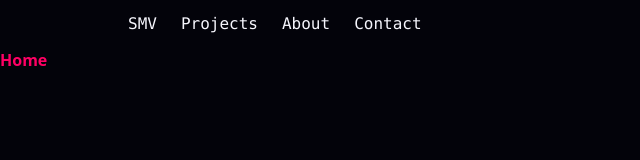
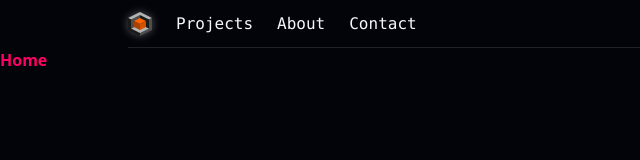
Before and after one commit to halfrice/small-volume-milling, a Next.js app: page / in a window 1280 px wide. Shown: the top 160 px of the page, without its empty margins (0-640 px from the left). Built offline with nearby package versions, Linux system fonts and the light colour scheme.

Commit message:
Add svg logo

```diff
--- a/app/components/navbar.tsx
+++ b/app/components/navbar.tsx
@@ -1,3 +1,4 @@
+import Image from "next/image"
 import Link from "next/link"
 
 const routes = [
@@ -18,9 +19,18 @@ const routes = [
 const Navbar = () => {
   return (
     <nav className="flex flex-col items-center justify-between h-12 px-6">
-      <div className="flex items-start max-w-5xl w-full h-full font-mono text-md">
+      <div className="flex items-start max-w-5xl w-full h-full font-mono text-md border-b border-[--dark-gray]">
         <div className="flex items-center space-x-6 h-full">
-          <Link href="/">SMV</Link>
+          <Link href="/">
+            <Image
+              src="/svm-logo.svg"
+              alt="SVM Logo"
+              className="drop-shadow-[0_0_0.25rem_#ffffff50]"
+              width={24}
+              height={24}
+              priority
+            />
+          </Link>
           {routes.map(({ name, route }, i) => (
             <Link href={route} key={i}>
               <span>{name}</span>
--- a/app/layout.tsx
+++ b/app/layout.tsx
@@ -1,29 +1,16 @@
-import "normalize.css/normalize.css"
+// import "normalize.css/normalize.css"
 import "./globals.css"
 import Navbar from "./components/navbar"
 
-export default function RootLayout({
-  children,
-}: {
-  children: React.ReactNode
-}) {
+const RootLayout = ({ children }: { children: React.ReactNode }) => {
   return (
     <html lang="en">
       <body>
         <Navbar />
-        <main>{children}</main>
+        {children}
       </body>
     </html>
   )
 }
 
-// const Layout = ({ children }: { children: React.ReactNode }) => {
-//   return (
-//     <html lang="en">
-//       <body>
-//         <Navbar />
-//         <main>{children}</main>
-//       </body>
-//     </html>
-//   )
-// }
+export default RootLayout
```
Also changed, not shown: public/svm-logo.svg (added).
